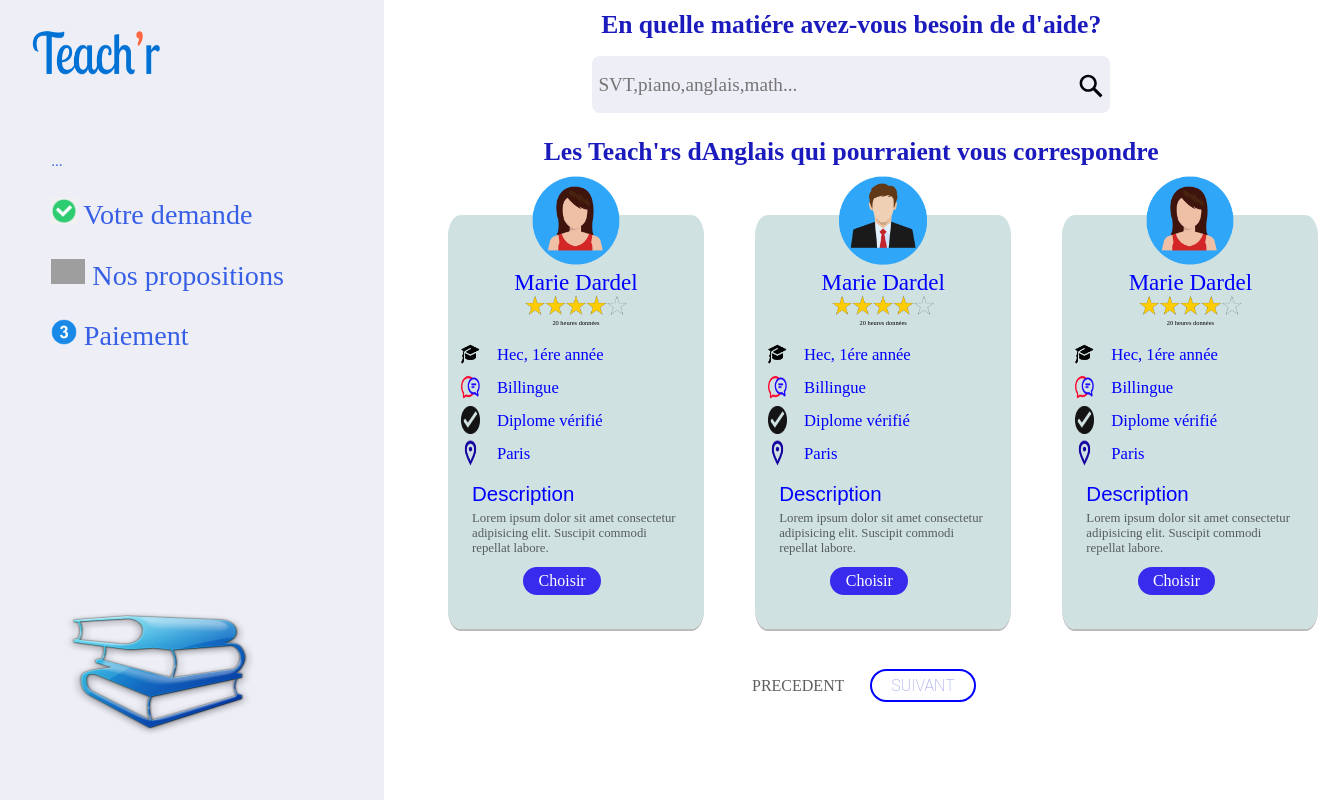
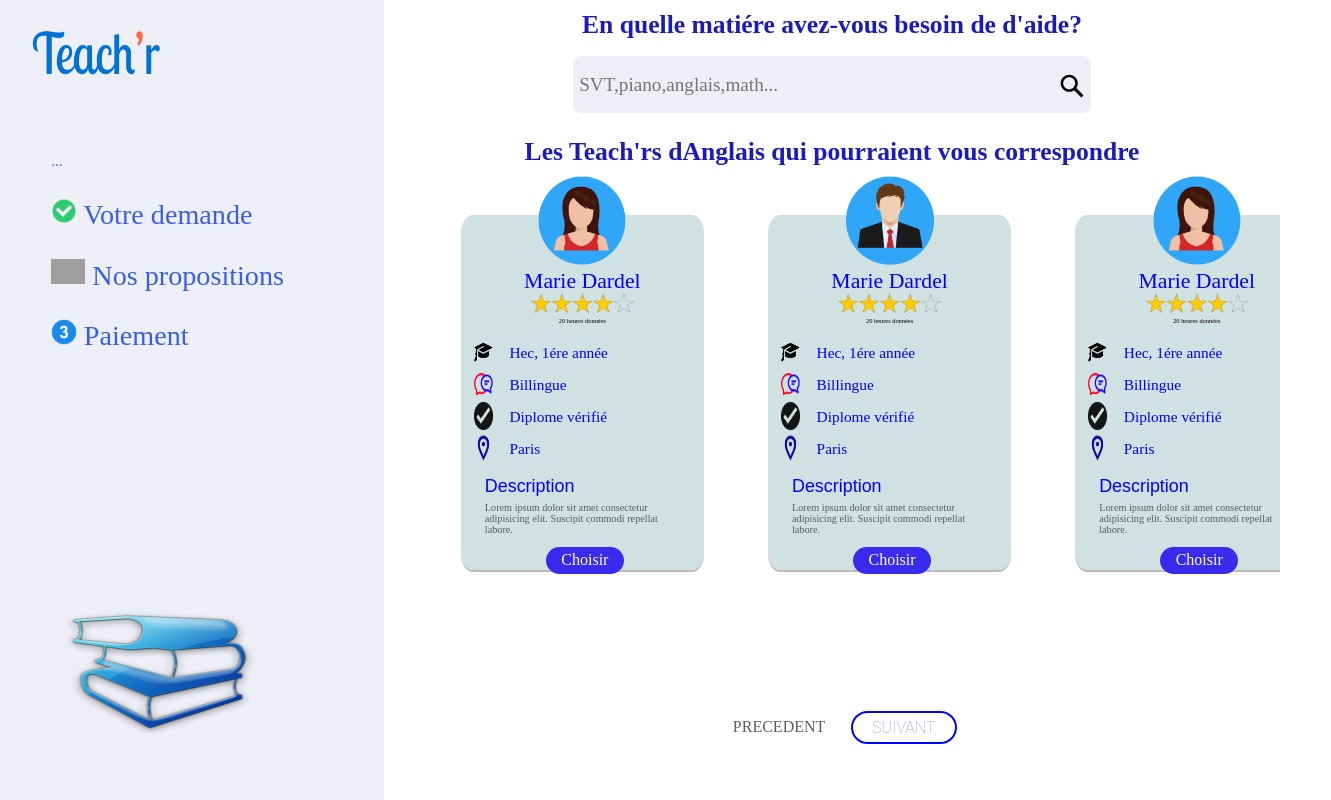
Before and after one commit to Dridi19/teachr, a React (Create React App) app: page / in a window 1280 px wide. Shown: the whole page, 1331 px wide, since content can reach past the window. Built offline with nearby package versions, Linux system fonts and the light colour scheme; grey boxes are pictures that could not be loaded; a web font is replaced by a local one.

Commit message:
adding scroll left and right functions

```diff
--- a/package.json
+++ b/package.json
@@ -10,6 +10,7 @@
     "react": "^18.1.0",
     "react-bootstrap": "^2.4.0",
     "react-dom": "^18.1.0",
+    "react-horizontal-scrolling-menu": "^2.8.2",
     "react-scripts": "5.0.1",
     "web-vitals": "^2.1.4"
   },
--- a/src/Content.js
+++ b/src/Content.js
@@ -1,9 +1,30 @@
-import React from 'react'
+import React,{useState,useRef,useEffect} from 'react'
 import './content.css';
 import Cards from "./Cards.js"
 import male from "./male.png"
 import female from "./female.png"
 export default function Content() {
+  const [search,setsearch] = useState("Anglais")
+  const searchinput = useRef()
+  const card = useRef()
+  const scroll = (scrollOffset) => {
+    card.current.scrollLeft += scrollOffset;
+  };
+  useEffect(()=>{
+    const lastsearch = JSON.parse(localStorage.getItem(local_storage_key))
+    if (lastsearch){
+      setsearch(lastsearch)}
+  },[])
+  useEffect(()=>{
+    localStorage.setItem(local_storage_key, JSON.stringify(search))
+  },[search])
+
+  const local_storage_key ="lastsearch"
+  function subject(){
+      const tosearch = searchinput.current.value
+      if (tosearch){
+      setsearch(tosearch)}
+  }
   return (
     <div className='content'>
         <div className='top'>
@@ -12,29 +33,32 @@ export default function Content() {
             </div>
             <div className='top-search'>
             <form role="search" id="form">
-            <input type="text" id="query" name="q"
+            <input type="text" id="query" ref={searchinput} name="q"
             placeholder="SVT,piano,anglais,math..."
             aria-label="Search through site content"></input>
-            <button>
+            <button type="button" onClick={subject} >
               <svg viewBox="0 0 1024 1024"><path class="path1" d="M848.471 928l-263.059-263.059c-48.941 36.706-110.118 55.059-177.412 55.059-171.294 0-312-140.706-312-312s140.706-312 312-312c171.294 0 312 140.706 312 312 0 67.294-24.471 128.471-55.059 177.412l263.059 263.059-79.529 79.529zM189.623 408.078c0 121.364 97.091 218.455 218.455 218.455s218.455-97.091 218.455-218.455c0-121.364-103.159-218.455-218.455-218.455-121.364 0-218.455 97.091-218.455 218.455z"></path></svg>
             </button>
           </form>
 
             </div>
             <div className='bot-sentence'>
-                <p>Les Teach'rs dAnglais qui pourraient vous correspondre</p>
+                <p>Les Teach'rs d{search} qui pourraient vous correspondre</p>
             </div>
         </div>
-        <div className='cardsss'>
-          <div className='cards-cont'>
+        <div className='cardsss' ref={card} >
+          <div className='cards-cont' >
           <Cards imgname={male} />
           <Cards imgname={female} />
           <Cards imgname={male}/>
+          <Cards imgname={male}/>
         </div>
+
         </div>
+
         <div className="bot-buttons">
-        <input type="button" value="PRECEDENT" />
-        <input type="button" className='next-btn' value="SUIVANT" />
+        <input type="button" value="PRECEDENT" onClick={() => scroll(-20)} />
+        <input type="button" className='next-btn' value="SUIVANT" onClick={() => scroll(20)} />
         </div>
     </div>
   )
--- a/src/Sidebar.css
+++ b/src/Sidebar.css
@@ -45,3 +45,8 @@
     font-size: 1.2vw;
     padding-left: 1vw;
 }
+@media screen and (max-width:750px) {
+    .Sidebar{
+        display: none;
+    }
+}
--- a/src/cards.css
+++ b/src/cards.css
@@ -1,10 +1,10 @@
 .Card-container{
     display: flex;
     justify-content: center;
-    width: 20vw;
+    min-width: 19vw;
     border-radius: 5%;
     background: rgba(196, 218, 218, 0.795);
-    margin-left: 4vw;
+    margin-left: 5vw;
     max-height: 56vh;
     box-shadow: 0px 2px 0px 0px rgb(189, 186, 186);
 }
@@ -18,7 +18,7 @@ ul li{
 }
 .name{
     color: blue;
-    font-size: 1.8vw;
+    font-size: 1.7vw;
 
 }
 .card-img img{
@@ -45,7 +45,7 @@ ul li{
     color: blue;
 }
 .informations>ul>li>p{
-    font-size: 1.3vw;
+    font-size: 1.2vw;
 }
 .informations>ul>li>p>img{
     transform: translateY(1vh);
@@ -56,18 +56,19 @@ ul li{
 }
 .card-description{
     transform: translateY(-4vh);
+    min-height: 80px;
     padding-left: 1.5rem;
     padding-right: 1.5rem;
 
 }
 .first-desc{
     color: blue;
-    font-size:1.6vw;
+    font-size:1.4vw;
     font-family: Poppins,sans-serif;
     padding-bottom: 5px;
 }
 .second-desc{
-    font-size: 1vw;
+    font-size: 0.8vw;
     color: rgba(0, 0, 0, 0.589);
     text-align: inherit;
 }
@@ -75,7 +76,7 @@ ul li{
     display:inline-block;
     padding:0.6vh 1.2vw;
     margin:0 0.3vh 0.3vh 0;
-    border-radius:2em;
+    border-radius:2vh;
     box-sizing: border-box;
     text-decoration:none;
     font-weight:300;
@@ -85,6 +86,7 @@ ul li{
     transition: all 0.2s;
 }
 .card-button{
-    margin-top: 1.4vh;
-    margin-left: 4vw;
+    position: absolute;
+    bottom: -48%;
+    right: 32%;
 }
--- a/src/content.css
+++ b/src/content.css
@@ -3,6 +3,7 @@
   }
 .top{
     margin-top: 1.2vh;
+    width: 70vw;
     display: flex;
     flex-direction: column;
     align-items: center;
@@ -57,7 +58,6 @@ button {
     justify-content: center;
   }
   .bot-buttons INPUT{
-    margin-top: 5vh;
     margin-left: 2vw;
   }
   .next-btn{
@@ -77,6 +77,20 @@ button {
     margin-left: 1vw;
     padding-top: 5vh;
     display: flex;
-    width: 100%;
     align-items: flex-end;
+
 }
+.cardsss{
+    height: 67vh;
+    width: 70vw;
+    overflow-x: scroll;
+}
+@media screen and (max-width:750px) {
+    .cardsss{
+        width: 100vw;
+    }
+    .top{
+        width: 100vw;
+
+    }
+}
```
Also changed, not shown: 1 other file (tests, documents, lock files or other folders).
